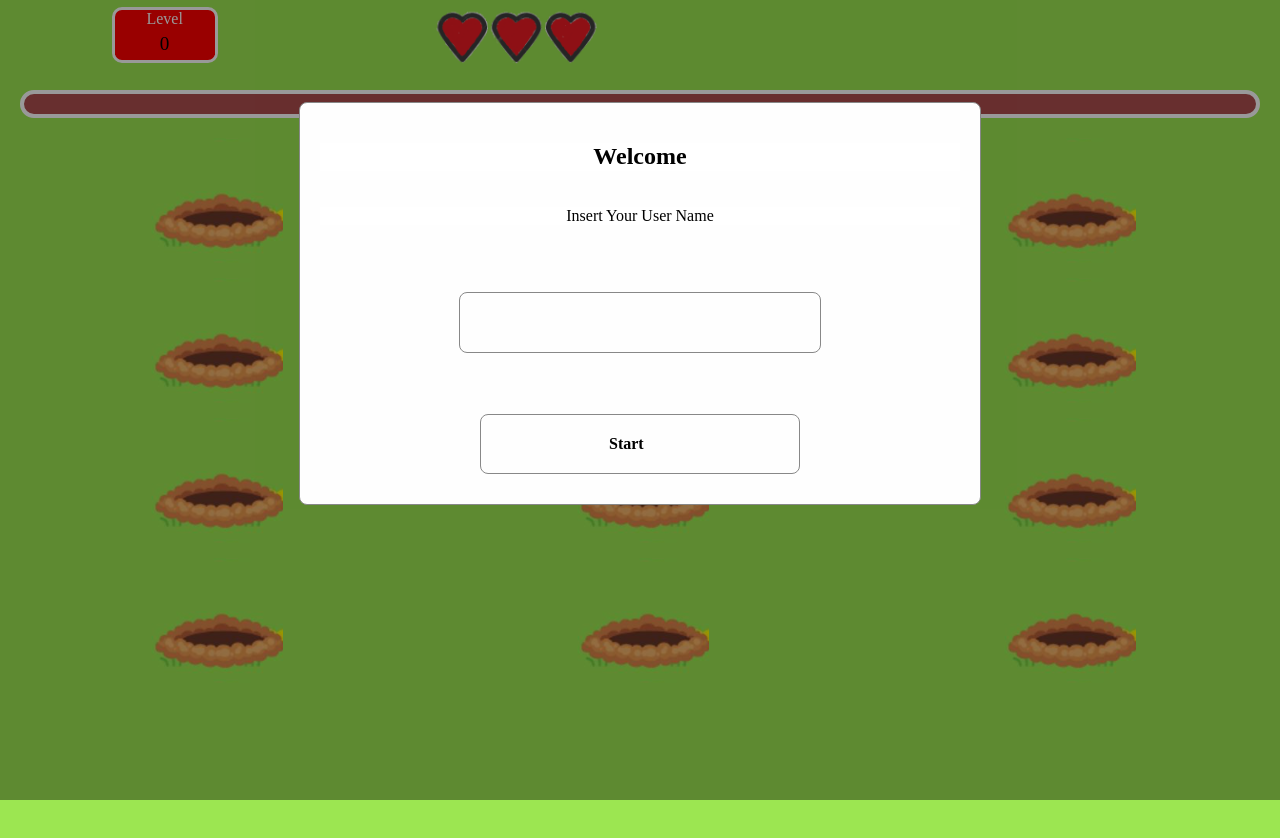
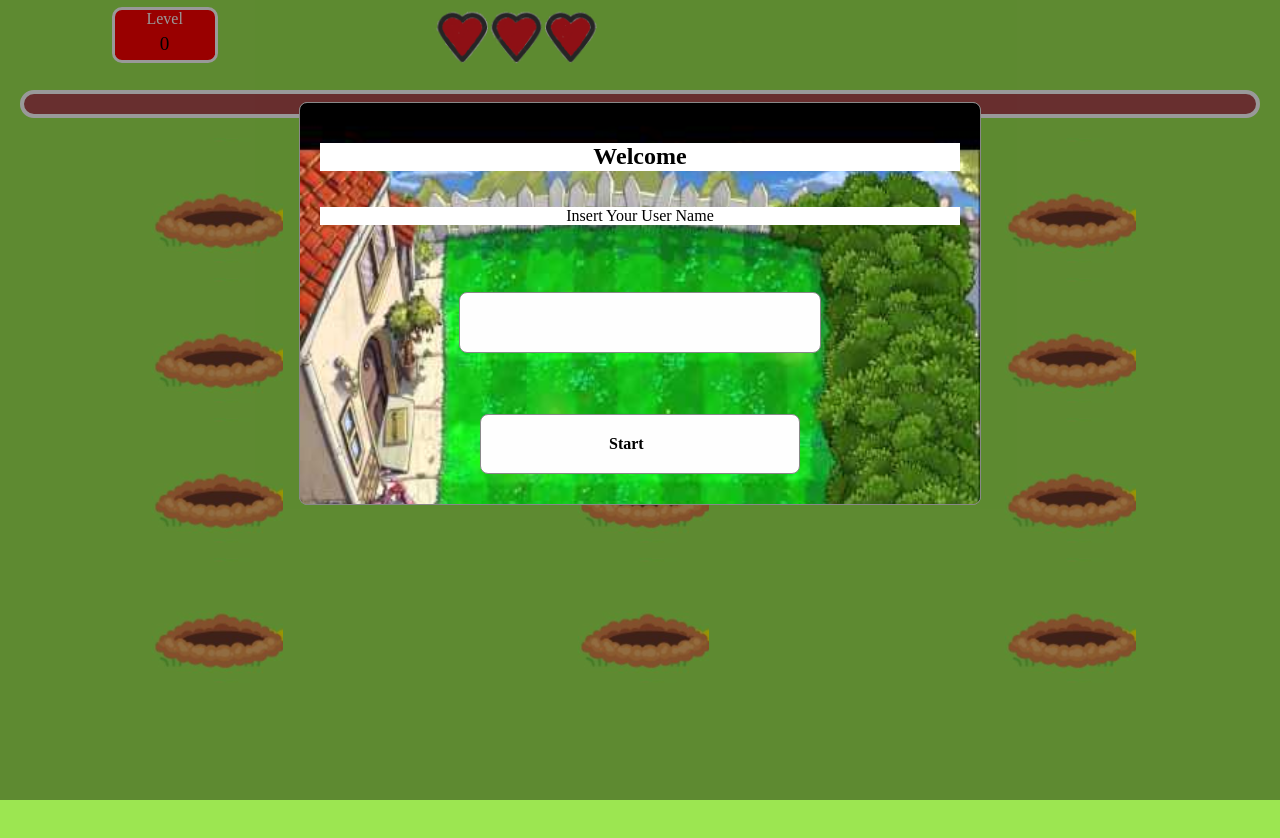
Before and after one commit to rengi46/Aplasta-Topos, a plain HTML site: page index.html in a window 1280 px wide. Drawn offline with Linux system fonts and the light colour scheme.

Commit message:
fondo modal

```diff
--- a/assets/css/modalWindow.css
+++ b/assets/css/modalWindow.css
@@ -46,9 +46,15 @@
 
 
 /* Modal Content/Box */
+.garden{
+    background-image: url(/assets/img/jardinFondo.jpg);
+    background-repeat: no-repeat;
+    background-size:100% 150%;
+    background-position: 0px -30px;
 
+}
 .modal-content {
-    background-color: #fefefe;
+
     margin: 15% auto;
     /* 15% from the top and centered */
     padding: 20px;
@@ -58,8 +64,10 @@
     text-align: center;
     /* Could be more or less, depending on screen size */
 }
-.modal-content>h2{background-color: white;}
+.modal-content>h2{background-color: white;
+}
 .modal-content>p{background-color: white;}
+
 
 /* The Close Button */
 
--- a/index.html
+++ b/index.html
@@ -68,7 +68,7 @@
         <!--todo The Modal -->
     <div id="myModal" class="modal">
             <!-- Modal content -->
-        <div class="modal-content">
+        <div class="modal-content garden">
             <span class="close">&times;</span>
         </div>
     </div>
```
